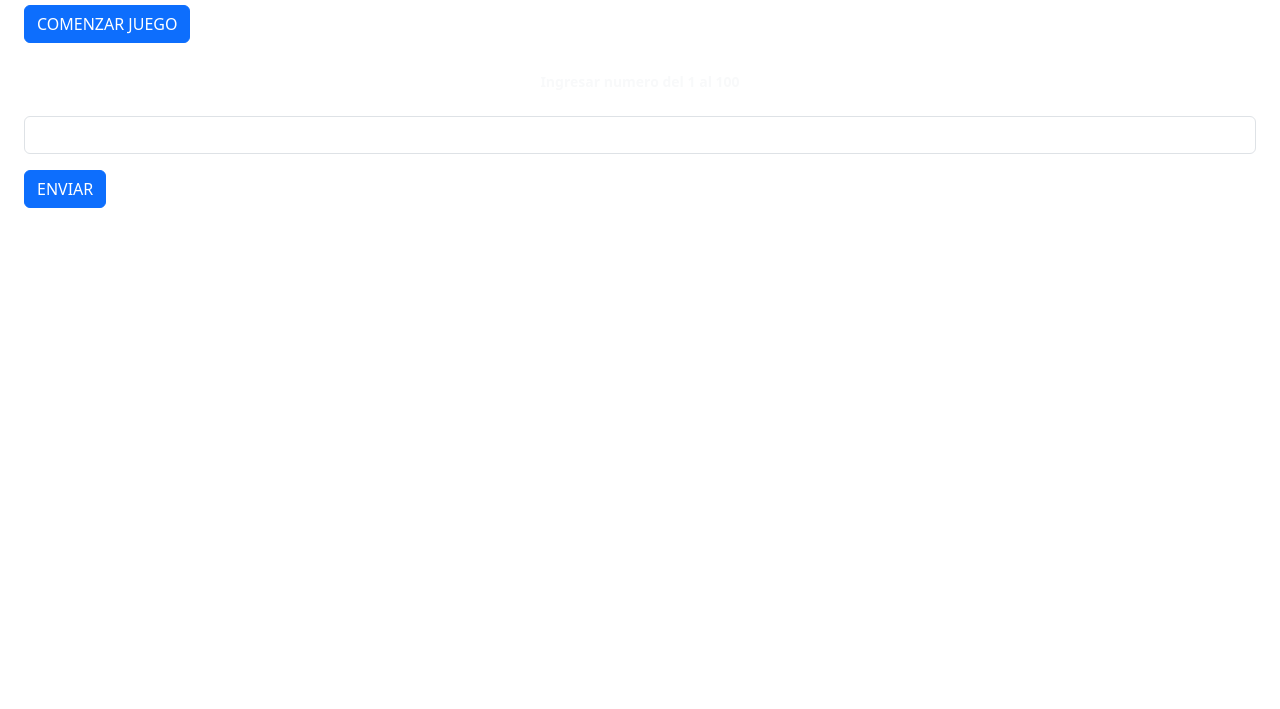
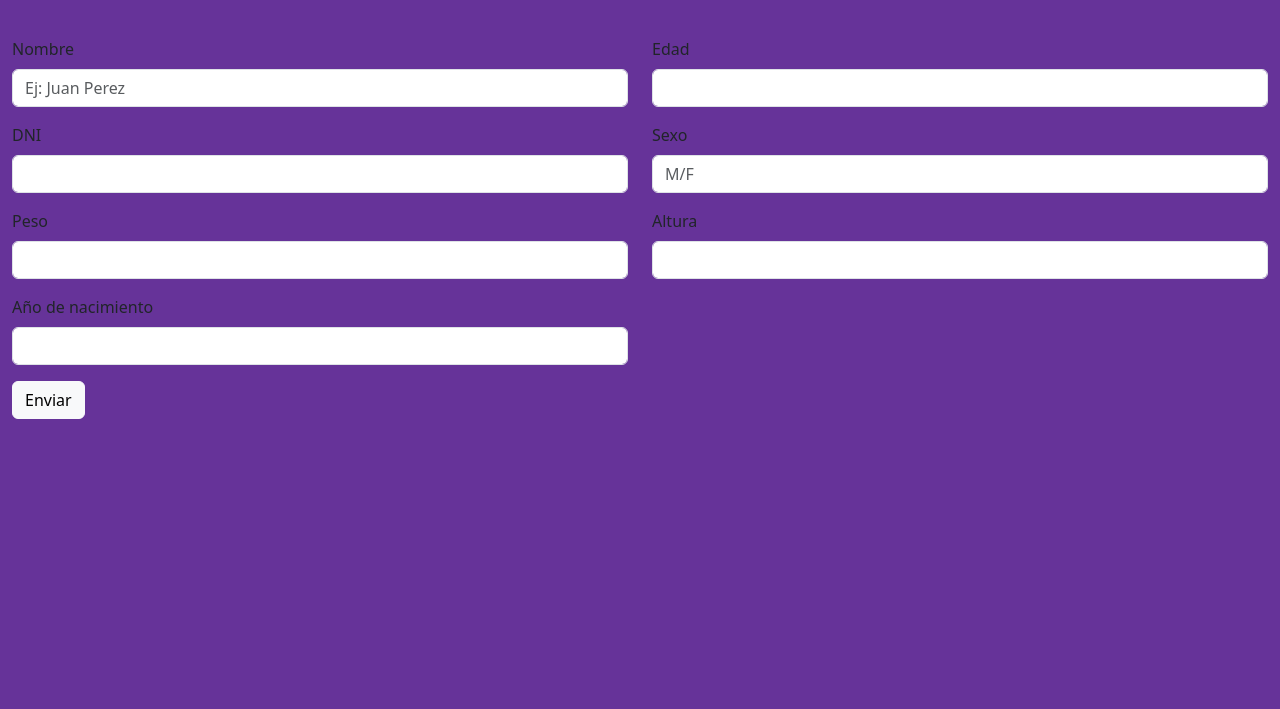
Before and after one commit to fatiperea/TP5_ejer2, a plain HTML site: page index.html in a window 1280 px wide. Shown: the part 91-800 px from the top of the page. Drawn offline with nearby package versions, Linux system fonts and the light colour scheme.

Commit message:
creo el formulario con plantilla de bootstrap

```diff
--- a/css/style.css
+++ b/css/style.css
@@ -0,0 +1,6 @@
+body{
+    background-color: rebeccapurple;
+}
+input label{
+    font-weight: bolder;
+}
--- a/index.html
+++ b/index.html
@@ -16,25 +16,117 @@
 <header></header>
 <main>
 
-  <h1 class="text-center p-4 text-light"></h1>
-    <section class="px-4 mt-5">
+  <h1 class="text-center p-4 text-light">Persona</h1>
+  <section>
+    <div class="container-fluid my-3">
 
-        <button class="btn btn-primary" id="juego">COMENZAR JUEGO</button>
+      <form class="row pt-3">
+        <div class="col-12 col-sm-6 col-lg-6 mb-3">
+          <label for="nombre" class="form-label">Nombre</label>
+          <input
+            type="text"
+            class="form-control"
+            id="nombre"
+            placeholder="Ej: Juan Perez"
+            aria-describedby="name"
+            required
+            minlength="7"
+            maxlength="30"
+          />
+        </div>
 
-        <form>
-            <div class="mb-3">
-              <div id="informacion" class="form-text text-light text-center pt-4"><b>Ingresar numero del 1 al 100</b></div>
+        <div class="col-12 col-sm-6 col-lg-6 mb-3 ">
+          <label for="edad" class="form-label"
+            >Edad</label
+          >
+          <input
+            type="number"
+            class="form-control"
+            id="edad"
+            placeholder=""
+            aria-describedby="age"
+            required
+            minlength="1"
+            maxlength="3"
+          />
+        </div>
+        <div class="col-12 col-sm-6 col-lg-6 mb-3 ">
+          <label for="dni" class="form-label"
+            >DNI</label
+          >
+          <input
+            type="number"
+            class="form-control"
+            id="dni"
+            placeholder=""
+            aria-describedby="dni"
+            required
+            minlength="8"
+            maxlength="9"
+          />
+        </div>
+        <div class="col-12 col-sm-6 col-lg-6 mb-3 ">
+          <label for="sexo" class="form-label">Sexo</label>
+          <input
+            type="text"
+            class="form-control"
+            id="sexo"
+            placeholder="M/F"
+            aria-describedby="sex"
+            required
+            minlength="1"
+            maxlength="1"
+          />
+        </div>
 
-              <label for="Numero" class="form-label"></label>
-              <input type="number" class="form-control" id="InputNumero" aria-describedby="inputnumber" required minlength="1" maxlength="3">
+        <div class="col-12 col-sm-6 col-lg-6 mb-3 ">
+          <label for="peso" class="form-label">Peso</label>
+          <input
+            type="number"
+            class="form-control"
+            id="peso"
+            placeholder=""
+            aria-describedby="weight"
+            required
+            minlength="2"
+            maxlength="3"
+          />
+        </div>
 
-            </div>
-
-            <button type="submit" class="btn btn-primary">ENVIAR</button>
-          </form>
-    </section>
+        <div class="col-12 col-sm-6 col-lg-6 mb-3 ">
+          <label for="altura" class="form-label">Altura</label>
+          <input
+            type="number"
+            class="form-control"
+            id="altura"
+            placeholder=""
+            aria-describedby="height"
+            required
+            minlength="2"
+            maxlength="3"
+          />
+        </div>
+        <div class="col-12 col-sm-6 col-lg-6 mb-3 ">
+          <label for="anioNacimiento" class="form-label">Año de nacimiento</label>
+          <input
+            type="number"
+            class="form-control"
+            id="anioNacimiento"
+            placeholder=""
+            aria-describedby="year"
+            required
+            minlength="4"
+            maxlength="4"
+          />
+        </div>
 
 
+        <div class="mb-3">
+          <button type="submit" class="btn btn-light">Enviar</button>
+        </div>
+      </form>
+    </div>
+  </section>
 </main>
 
 
```
